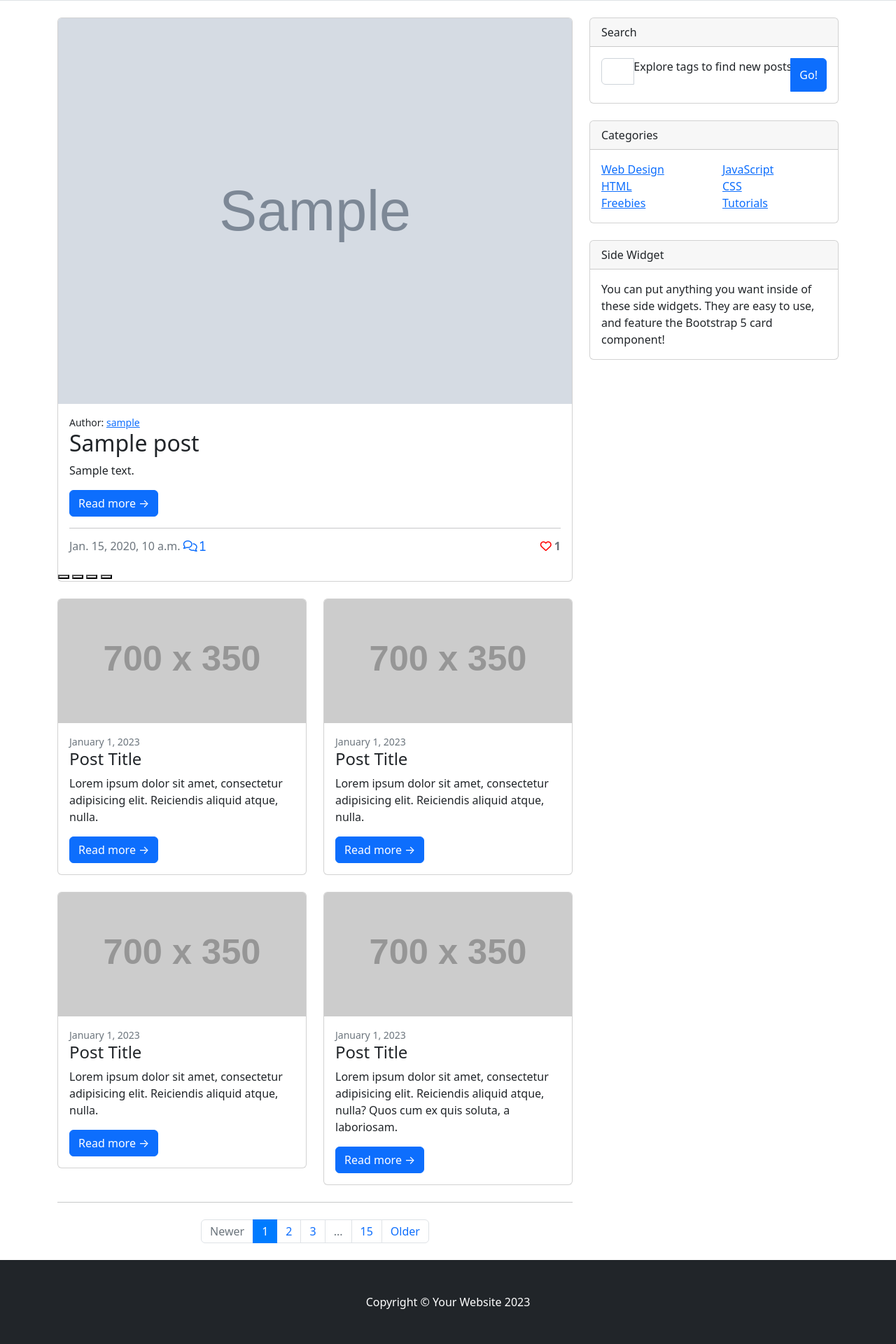
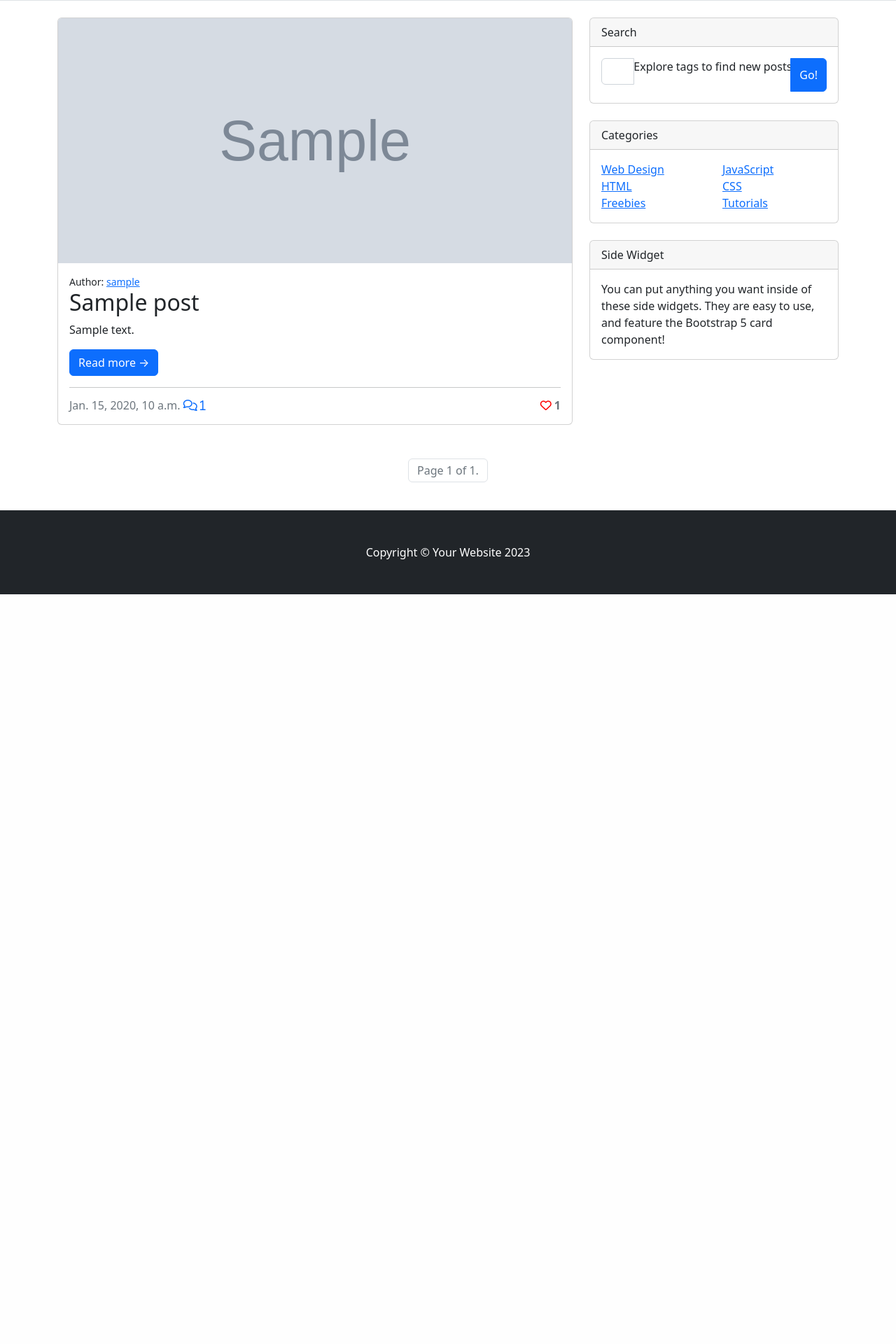
Before and after one commit to adamolnar/Final_Project, a Django app: page / in a window 1280 px wide. Shown: the part 334-2254 px from the top of the page at 70% size. After the commit the page ends 1183 px from the top, so only its background shows below. Run offline with Django 3.2, Linux system fonts and the light colour scheme; tables that the repository leaves empty hold one stand-in row (values such as "Sample post"); grey boxes marked "Sample" are stand-in pictures; grey boxes labelled with a size stand in for pictures from a placeholder-image service; some libraries are stand-ins or nearby versions.

Commit message:
Add blog_post_card template to generate maind and secondary posts

```diff
--- a/app/views.py
+++ b/app/views.py
@@ -114,7 +114,7 @@ class PostListView(ListView):
     queryset = Post.objects.filter(status=1).order_by("-created_on")
     template_name = "app/index.html"
     context_object_name = 'post_list'
-    paginate_by = 5
+    paginate_by = 10
 
 
 # Generic class-based detail view for a post.
--- /dev/null
+++ b/templates/app/blog_post_card.html
@@ -0,0 +1,35 @@
+{% block content %}
+
+
+<div class="card mb-4">
+    <a href="{% url 'post-detail' post.slug %}">
+        {% if "placeholder" in post.featured_image.url %}
+            <img class="card-img-top" style="max-height: 350px; max-width: 850px"
+                src="https://res.cloudinary.com/dmg7oqpgs/image/upload/v1698830526/Project_4/masthead_wxqbsd.jpg">
+        {% else %}
+            <img class="card-img-top" style="max-height: 350px; max-width: 850px" src="{{ post.featured_image.url }}">
+        {% endif %}
+    </a>
+    <div class="card-body">
+        <div class="small author">Author: <a href="{{ post.author.get_absolute_url }}">{{ post.author }}</a></div>
+        <h2 class="card-title">{{ post.title }}</h2>
+        <p class="card-text">{{ post.excerpt }}</p>
+        <a class="btn btn-primary" href="{% url 'post-detail' post.slug %}">Read more →</a>
+        <hr />
+        <p class="card-text text-muted h6">{{ post.created_on}}
+            <strong style="float: right;">
+                {% if liked %}
+                    <button style="padding: 0; border: none; background: none;" type="submit" name="blogpost_id" value="{{post.slug}}" class="btn-like"><i class="fas fa-heart" style="color: red;"></i></button>
+                {% else %}
+                    <button style="padding: 0; border: none; background: none;" type="submit" name="blogpost_id" value="{{post.slug}}" class="btn-like"><i class="far fa-heart" style="color: red;"></i></button>
+                {% endif %}
+                <span class="text-secondary">{{ post.number_of_likes }}</span>
+            </strong>
+            <a href="{% url 'post-detail' slug=post.slug %}" style="padding: 0; border: none; background: none;">
+                <i class="far fa-comments"> {{ post.approved_comments.count }}</i>
+            </a>
+        </p>
+    </div>
+</div>
+
+{% endblock %}
--- a/templates/app/index.html
+++ b/templates/app/index.html
@@ -18,116 +18,15 @@
     <!-- Page content-->
     <div class="container">
         <div class="row">
-        <!-- Blog entries-->
-
-
+            <!-- Main post (full width) -->
             <div class="col-lg-8">
-            <!-- Featured blog post-->
-
                 {% for post in post_list %}
-                <!-- Featured blog post-->
-                <div class="card mb-4">
-                    <a href="#!">
-                        {% if "placeholder" in post.featured_image.url %}
-                        <img class="card-img-top"
-                            src="https://res.cloudinary.com/dmg7oqpgs/image/upload/v1698830526/Project_4/masthead_wxqbsd.jpg">
-                        {% else %}
-                        <img class="card-img-top" src=" {{ post.featured_image.url }}">
+                    {% if forloop.first %}
+                        {% include 'app/blog_post_card.html' %}
                     {% endif %}
-                    </a>
-                    <div class="card-body">
-                        <div class="small author">Author: <a href="{{ post.author.get_absolute_url }}">{{ post.author }}</a></div>
-                        <h2 class="card-title">{{ post.title }}</h2>
-                        <p class="card-text">{{ post.excerpt }}</p>
-                        <a class="btn btn-primary" href="{% url 'post-detail' post.slug %}">Read more →</a>
-                        <hr />
-                        <p class="card-text text-muted h6">{{ post.created_on}}
-
-
-
-                        <strong style="float: right;">
-                        {% if liked %}
-                        <button style="padding: 0; border: none; background: none;" type="submit" name="blogpost_id" value="{{post.slug}}" class="btn-like"><i class="fas fa-heart" style="color: red;"></i></button>
-                            {% else %}
-                        <button style="padding: 0; border: none; background: none;" type="submit" name="blogpost_id" value="{{post.slug}}" class="btn-like"><i class="far fa-heart" style="color: red;"></i></button>
-                        {% endif %}
-                        <span class="text-secondary" >{{ post.number_of_likes }} </span>
-                        </strong>
-                        <a href="{% url 'post-detail' slug=post.slug %}" style="padding: 0; border: none; background: none;">
-                            <i class="far fa-comments"> {{ post.approved_comments.count }}</i>
-                        </a>
-
-                        </p>
-                    </div>
-                    <div class="social-sharing" style="float:right;">
-                        <button>{% post_to_facebook object_or_url '<i class="fa fa-facebook" aria-hidden="true"></i>' %}</button>
-                        <button>{% post_to_linkedin object_or_url %} </button>
-                        <button>{% post_to_twitter "A good article: {{object.title}} - Check it out!" object_or_url '<i class="fa fa-twitter" aria-hidden="true"></i>'%}  </button>
-                        <button>{% post_to_whatsapp object_or_url '<i class="fa fa-whatsapp"></i>'%}  </button>
+                {% endfor %}
             </div>
 
-            </div>
-            <div class="row">
-                <div class="col-lg-6">
-                    <!-- Blog post-->
-                    <div class="card mb-4">
-                        <a href="#!"><img class="card-img-top" src="https://dummyimage.com/700x350/dee2e6/6c757d.jpg" alt="..." /></a>
-                        <div class="card-body">
-                            <div class="small text-muted">January 1, 2023</div>
-                            <h2 class="card-title h4">Post Title</h2>
-                            <p class="card-text">Lorem ipsum dolor sit amet, consectetur adipisicing elit. Reiciendis aliquid atque, nulla.</p>
-                            <a class="btn btn-primary" href="#!">Read more →</a>
-                        </div>
-                    </div>
-                    <!-- Blog post-->
-                    <div class="card mb-4">
-                        <a href="#!"><img class="card-img-top" src="https://dummyimage.com/700x350/dee2e6/6c757d.jpg" alt="..." /></a>
-                        <div class="card-body">
-                            <div class="small text-muted">January 1, 2023</div>
-                            <h2 class="card-title h4">Post Title</h2>
-                            <p class="card-text">Lorem ipsum dolor sit amet, consectetur adipisicing elit. Reiciendis aliquid atque, nulla.</p>
-                            <a class="btn btn-primary" href="#!">Read more →</a>
-                        </div>
-                    </div>
-                </div>
-                <div class="col-lg-6">
-                    <!-- Blog post-->
-                    <div class="card mb-4">
-                        <a href="#!"><img class="card-img-top" src="https://dummyimage.com/700x350/dee2e6/6c757d.jpg" alt="..." /></a>
-                        <div class="card-body">
-                            <div class="small text-muted">January 1, 2023</div>
-                            <h2 class="card-title h4">Post Title</h2>
-                            <p class="card-text">Lorem ipsum dolor sit amet, consectetur adipisicing elit. Reiciendis aliquid atque, nulla.</p>
-                            <a class="btn btn-primary" href="#!">Read more →</a>
-                        </div>
-                    </div>
-                    <!-- Blog post-->
-                    <div class="card mb-4">
-                        <a href="#!"><img class="card-img-top" src="https://dummyimage.com/700x350/dee2e6/6c757d.jpg" alt="..." /></a>
-                        <div class="card-body">
-                            <div class="small text-muted">January 1, 2023</div>
-                            <h2 class="card-title h4">Post Title</h2>
-                            <p class="card-text">Lorem ipsum dolor sit amet, consectetur adipisicing elit. Reiciendis aliquid atque, nulla? Quos cum ex quis soluta, a laboriosam.</p>
-                            <a class="btn btn-primary" href="#!">Read more →</a>
-                        </div>
-                    </div>
-                </div>
-            {% endfor %}
-            </div>
-            <!-- Pagination-->
-            <nav aria-label="Pagination">
-                <hr class="my-0" />
-                <ul class="pagination justify-content-center my-4">
-                    <li class="page-item disabled"><a class="page-link" href="#" tabindex="-1" aria-disabled="true">Newer</a></li>
-                    <li class="page-item active" aria-current="page"><a class="page-link" href="#!">1</a></li>
-                    <li class="page-item"><a class="page-link" href="#!">2</a></li>
-                    <li class="page-item"><a class="page-link" href="#!">3</a></li>
-                    <li class="page-item disabled"><a class="page-link" href="#!">...</a></li>
-                    <li class="page-item"><a class="page-link" href="#!">15</a></li>
-                    <li class="page-item"><a class="page-link" href="#!">Older</a></li>
-                </ul>
-            </nav>
-        </div>
             <!-- Side widgets-->
             <div class="col-lg-4">
                 <!-- Search widget-->
@@ -138,7 +37,6 @@
                             <input class="form-control" type="text"  aria-describedby="button-search" />
                             <!-- Search by tag -->
                             {% if tag %}
-
                             <h3> #{{ tag.name }}</h3>
                             <p class="mb-3">Most recent posts tagged with {{ tag.name }}</p>
                             {% else %}
@@ -181,10 +79,45 @@
                     <div class="card-body">You can put anything you want inside of these side widgets. They are easy to use, and feature the Bootstrap 5 card component!</div>
                 </div>
             </div>
+
+            <!-- Secondary posts (2 in a row) -->
+            <div class="col-lg-8">
+                {% for post in post_list %}
+                    {% if not forloop.first and forloop.counter <= 2 %}
+                        <div class="row mb-4">
+                            <div class="col-md-6">
+                                {% include 'app/blog_post_card.html' %}
+                            </div>
+                            <div class="col-md-6">
+                                {% if forloop.counter < post_list|length %}
+                                    {% include 'app/blog_post_card.html' %}
+                                {% endif %}
+                            </div>
+                        </div>
+                    {% endif %}
+                {% endfor %}
             </div>
 
+
+
+
+        </div>
+
+        <!-- Pagination-->
+        <div class="pagination justify-content-center my-4">
+            <ul class="pagination">
+                {% if page_obj.has_previous %}
+                    <li class="page-item"><a class="page-link" href="?page={{ page_obj.previous_page_number }}">Previous</a></li>
+                {% endif %}
+
+                <li class="page-item disabled"><span class="page-link">Page {{ page_obj.number }} of {{ page_obj.paginator.num_pages }}.</span></li>
+
+                {% if page_obj.has_next %}
+                    <li class="page-item"><a class="page-link" href="?page={{ page_obj.next_page_number }}">Next</a></li>
+                {% endif %}
+            </ul>
         </div>
     </div>
 
 
-{%endblock%}
+{% endblock %}
```
Lines whose indentation alone changed are shown as unchanged.
